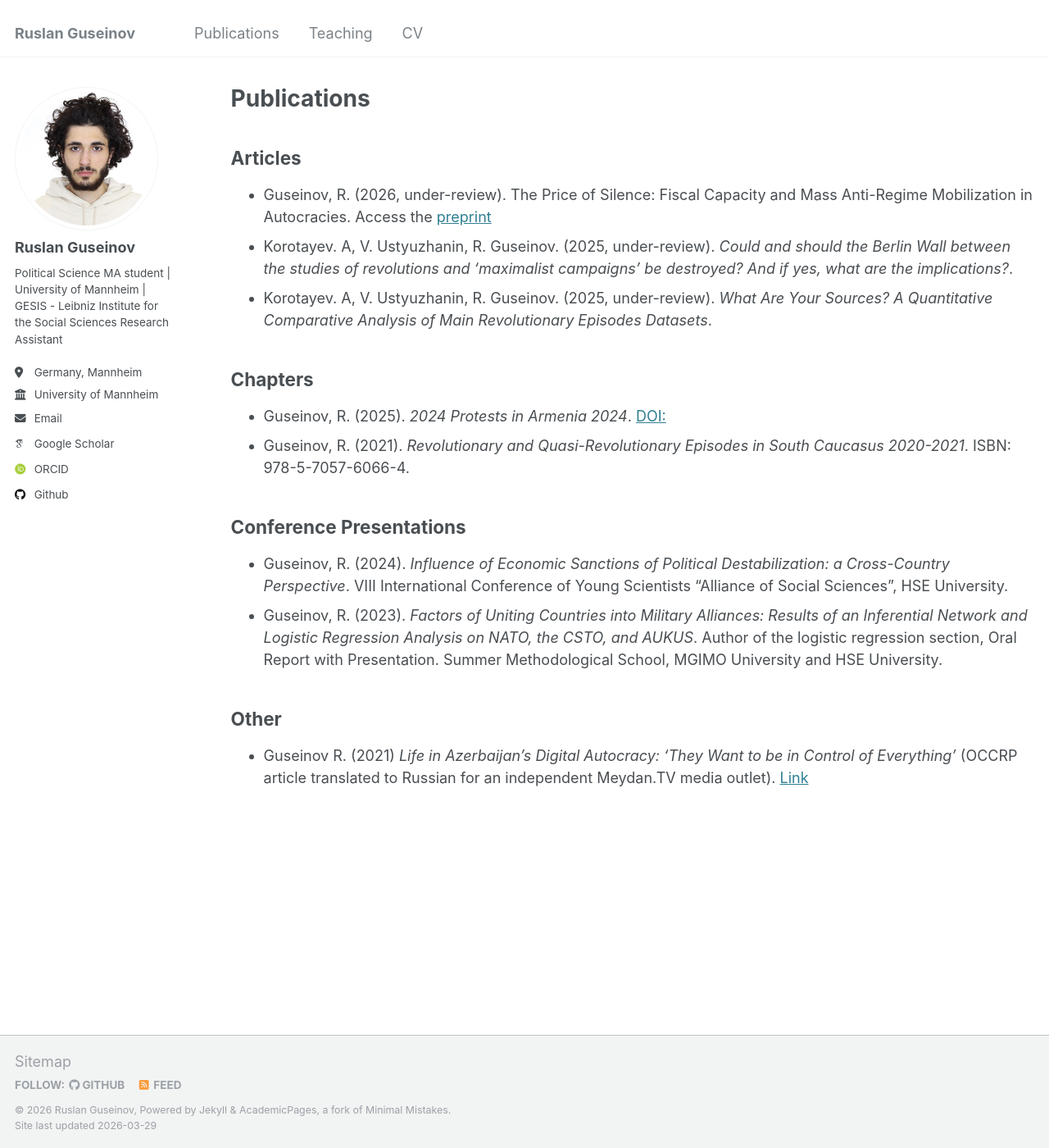
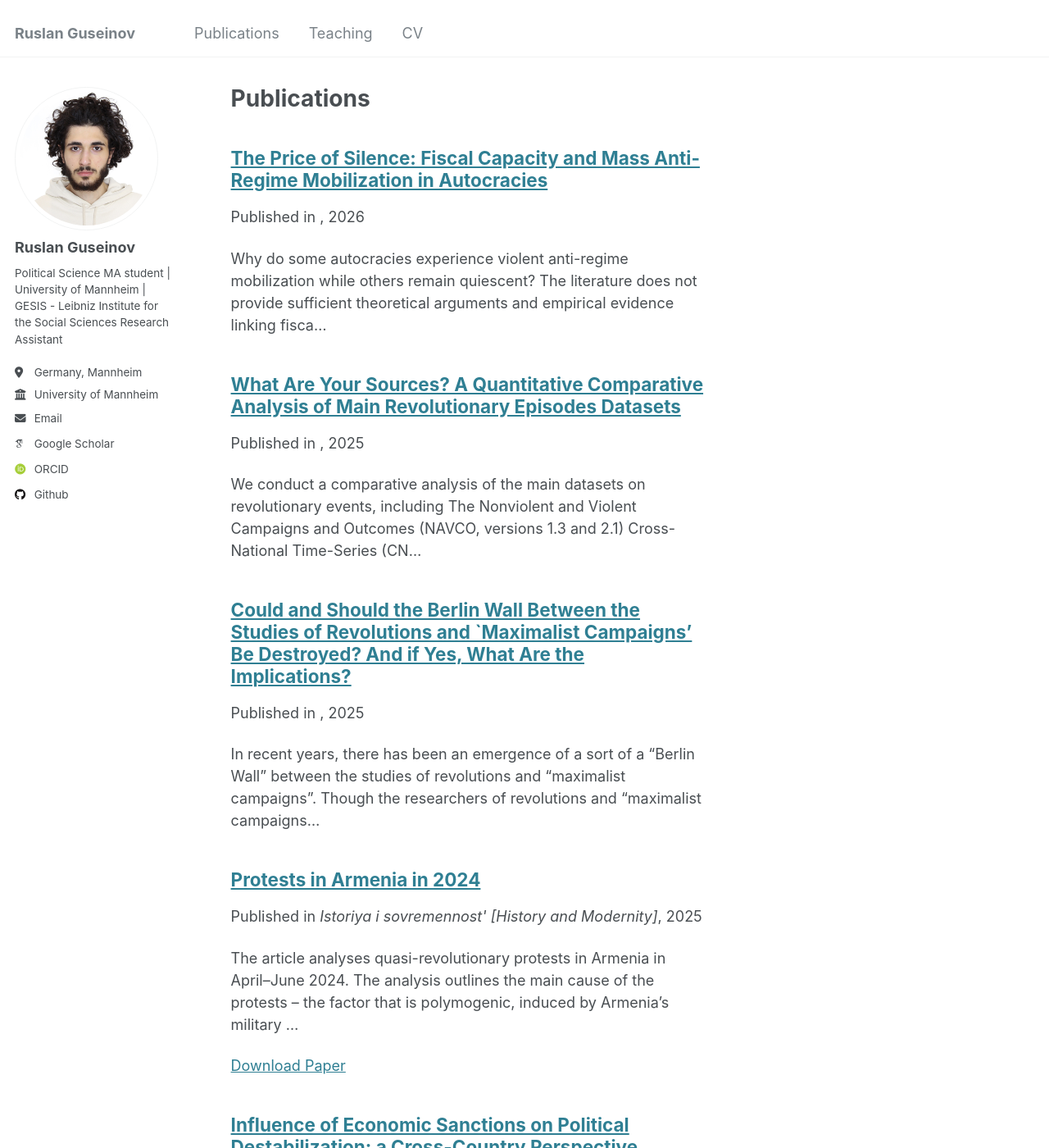
Before and after one commit to rguseinov/rguseinov.github.io, a Jekyll site: the page built from _pages/publications.md, in a window 1280 px wide and 1400 px high. Shown: the whole window at 82% size. Built offline with Jekyll 4.4.1, drawn with Linux system fonts in a browser that asks for light colours; some web fonts are replaced; some of the changed text lies outside the part shown.

Commit message:
Replace hardcoded publications with _publications collection loop

```diff
--- a/_pages/publications.md
+++ b/_pages/publications.md
@@ -1,23 +1,17 @@
 ---
 layout: archive
-author_profile: true
 title: "Publications"
 permalink: /publications/
+author_profile: true
 ---
 
-## Articles
-* Guseinov, R. (2026, under-review). The Price of Silence: Fiscal Capacity and Mass Anti-Regime Mobilization
-in Autocracies. Access the [preprint](https://doi.org/10.31235/osf.io/zg63s_v1)
-* Korotayev. A, V. Ustyuzhanin, R. Guseinov. (2025, under-review). _Could and should the Berlin Wall between the studies of revolutions and ‘maximalist campaigns’ be destroyed? And if yes, what are the implications?_.
-* Korotayev. A, V. Ustyuzhanin, R. Guseinov. (2025, under-review). _What Are Your Sources? A Quantitative Comparative Analysis of Main Revolutionary Episodes Datasets_.
+{% if author.googlescholar %}
+  You can also find my articles on
+  <a href="{{author.googlescholar}}">my Google Scholar profile</a>.
+{% endif %}
 
-## Chapters
-* Guseinov, R. (2025). _2024 Protests in Armenia 2024_. [DOI:](https://doi.org/10.30884/iis/2025.02.05)
-* Guseinov, R. (2021). _Revolutionary and Quasi-Revolutionary Episodes in South Caucasus 2020-2021_. ISBN: 978-5-7057-6066-4.
+{% include base_path %}
 
-## Conference Presentations
-* Guseinov, R. (2024). _Influence of Economic Sanctions of Political Destabilization: a Cross-Country Perspective_. VIII International Conference of Young Scientists “Alliance of Social Sciences”, HSE University.
-* Guseinov, R. (2023). _Factors of Uniting Countries into Military Alliances: Results of an Inferential Network and Logistic Regression Analysis on NATO, the CSTO, and AUKUS_. Author of the logistic regression section, Oral Report with Presentation. Summer Methodological School, MGIMO University and HSE University.
-
-## Other
-* Guseinov R. (2021) _Life in Azerbaijan’s Digital Autocracy: ‘They Want to be in Control of Everything’_ (OCCRP article translated to Russian for an independent Meydan.TV media outlet). [Link](https://www.meydan.tv/ru/article/zhizn-v-azerbajdzhanskoj-informacionnoj-avtokratii-oni-hotyat-kontrolirovat-vse/)
+{% for post in site.publications reversed %}
+  {% include archive-single.html %}
+{% endfor %}
```
